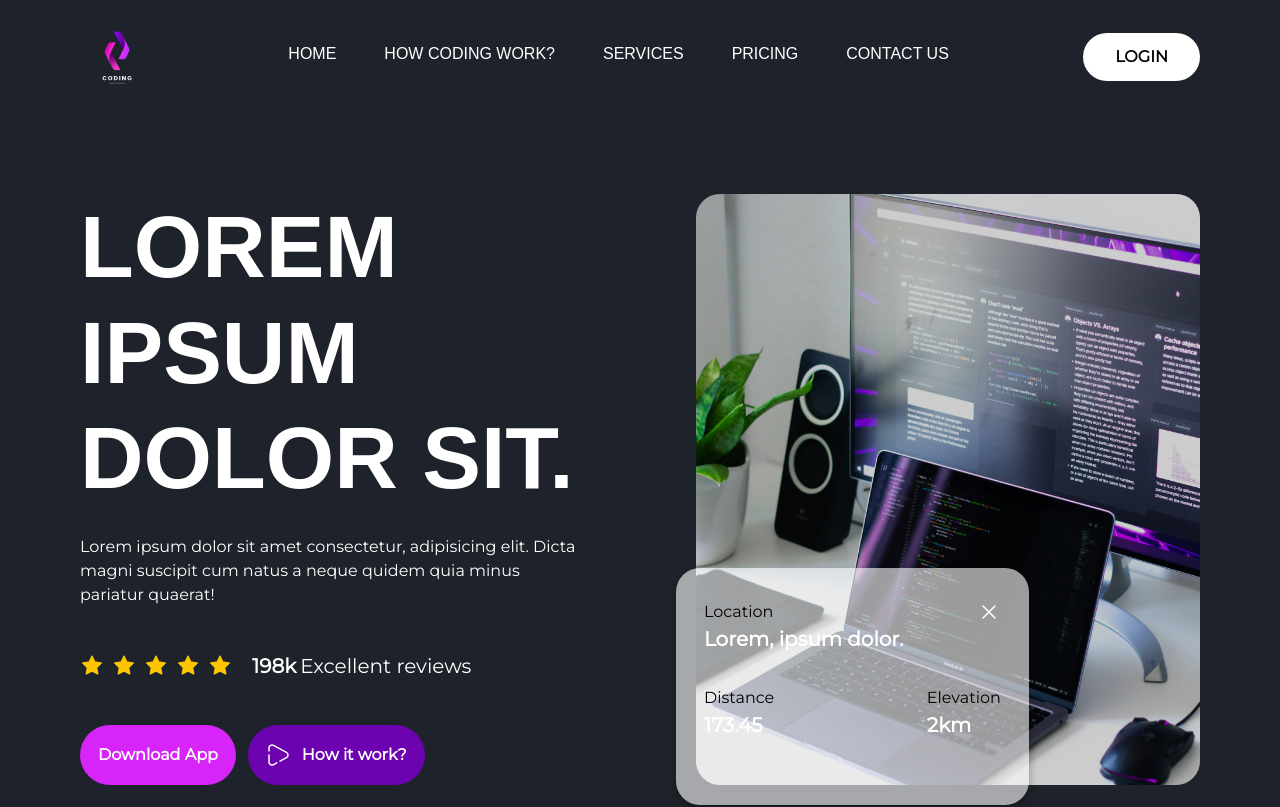
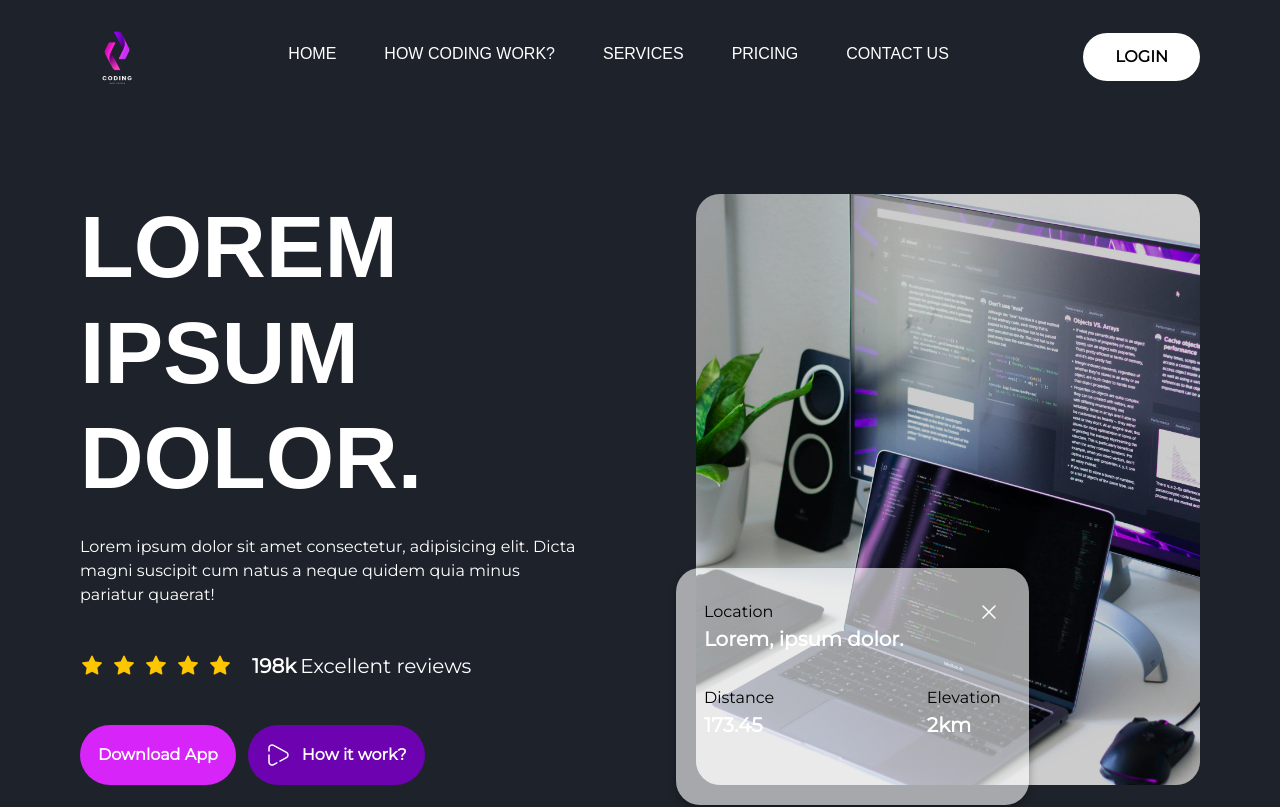
Before and after one commit to graziabaiamonte/Landing-Page-Demo, a Next.js app: page / in a window 1280 px wide. Shown: the top 807 px of the page. Built offline with nearby package versions, Linux system fonts and the light colour scheme; a web font is replaced by a local one.

Commit message:
modified hero section

```diff
--- a/components/Hero.tsx
+++ b/components/Hero.tsx
@@ -12,7 +12,7 @@ function Hero() {
         <div className='relative z-20 flex flex-1 flex-col xl:w-1/2'>
 
 
-            <h1 className="bold-52 lg:bold-88 text-white fontHeader uppercase ">Lorem ipsum dolor sit.</h1>
+            <h1 className="bold-52 lg:bold-88 text-white fontHeader uppercase ">Lorem ipsum dolor.</h1>
             <p className="regular-16 mt-6 text-white xl:max-w-[520px]">
                 Lorem ipsum dolor sit amet consectetur, adipisicing elit.
                 Dicta magni suscipit cum natus a neque quidem quia minus pariatur quaerat!</p>
```
